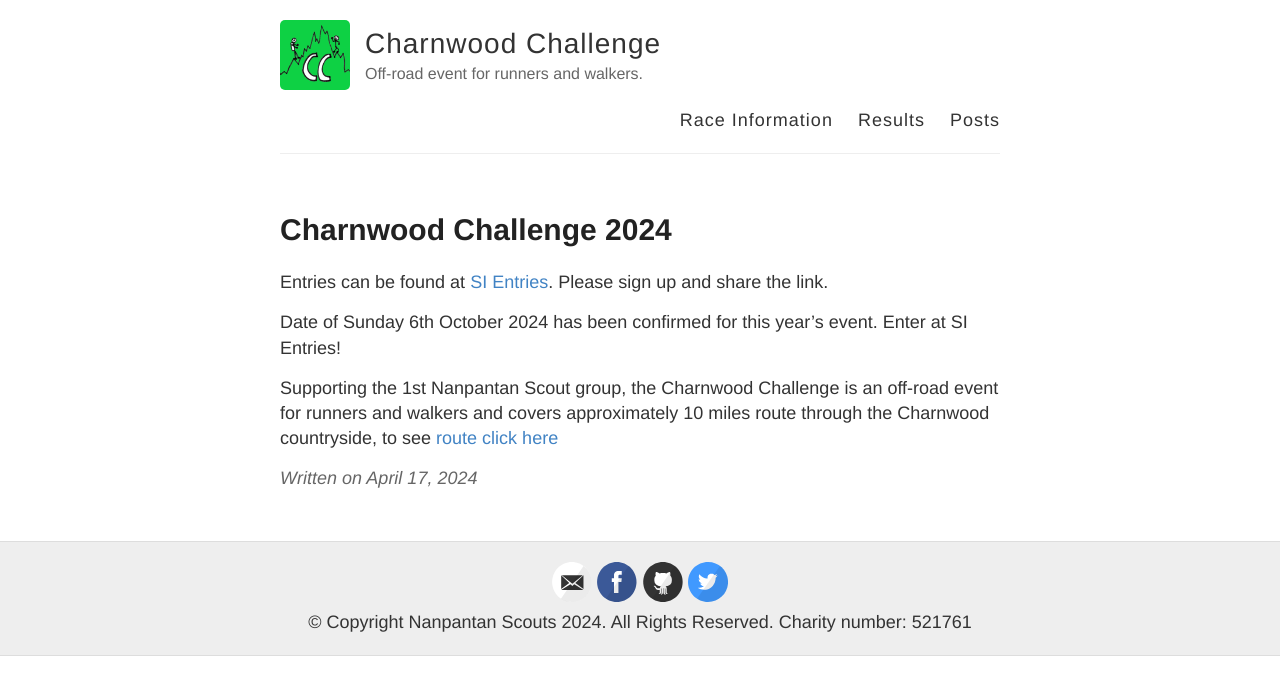
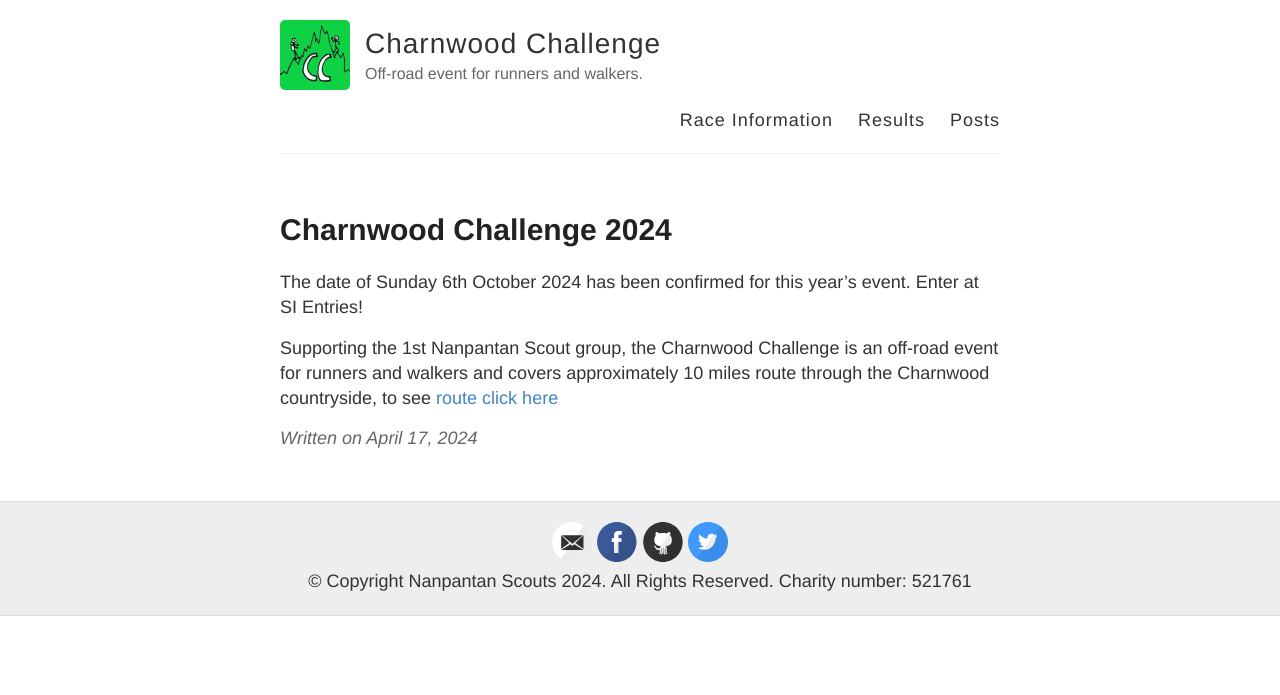
Before and after one commit to Charnwood-Challenge/Charnwood-Challenge.github.io, a Jekyll site: the page built from _posts/2024-04-17-Charnwood-Challenge-2024.md, in a window 1280 px wide. Shown: the top 695 px of the page. Built offline with Jekyll 4.4.1, drawn with Linux system fonts in a browser that asks for light colours; our own code applies the rules of GitHub Pages for plain Markdown files.

Commit message:
Update 2024-04-17-Charnwood-Challenge-2024.md

```diff
--- a/_posts/2024-04-17-Charnwood-Challenge-2024.md
+++ b/_posts/2024-04-17-Charnwood-Challenge-2024.md
@@ -1,6 +1,3 @@
-
-Entries can be found at [SI Entries](https://www.sientries.co.uk/event.php?elid=Y&event_id=13506). Please sign up and share the link.
-
-Date of Sunday 6th October 2024 has been confirmed for this year's event. Enter at SI Entries!
+The date of Sunday 6th October 2024 has been confirmed for this year's event. Enter at SI Entries!
 
 Supporting the 1st Nanpantan Scout group, the Charnwood Challenge is an off-road event for runners and walkers and covers approximately 10 miles route through the Charnwood countryside, to see [route click here](https://charnwoodchallenge.me/raceinformation/#route)
```
